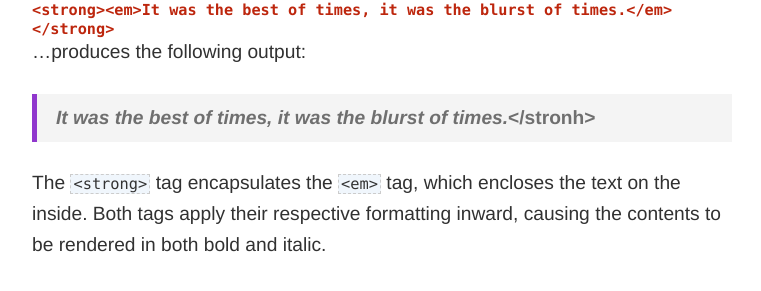
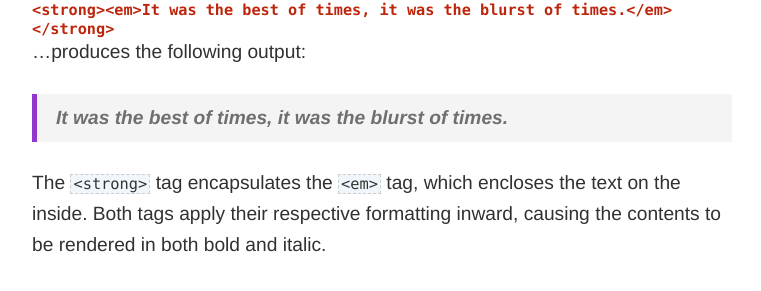
Before and after one commit to mitchchn/mitchchn.github.io, a Jekyll site: the page built from _posts/2014-05-13-coding-for-jorunalists-p2.md, in a window 1280 px wide and 900 px high, scrolled down 1548 px. Shown: the part 153-444 px from the top of the window, without its empty margins (258-1019 px from the left). Built offline with Jekyll 4.4.1, drawn with Linux system fonts in a browser that asks for light colours; nearby versions of some CDN libraries.

Commit message:
closed a tag

```diff
--- a/_posts/2014-05-13-coding-for-jorunalists-p2.md
+++ b/_posts/2014-05-13-coding-for-jorunalists-p2.md
@@ -29,7 +29,7 @@ HTML tags interact in predictable ways. One features of tags is that they can **
 
 ...produces the following output:
 
-><strong><em>It was the best of times, it was the blurst of times.</em></stronh>
+><strong><em>It was the best of times, it was the blurst of times.</em></strong>
 
 The `<strong>` tag encapsulates the `<em>` tag, which encloses the text on the inside. Both tags apply their respective formatting inward, causing the contents to be rendered in both bold and italic.
 
```
Also changed, not shown: 2 other files.
